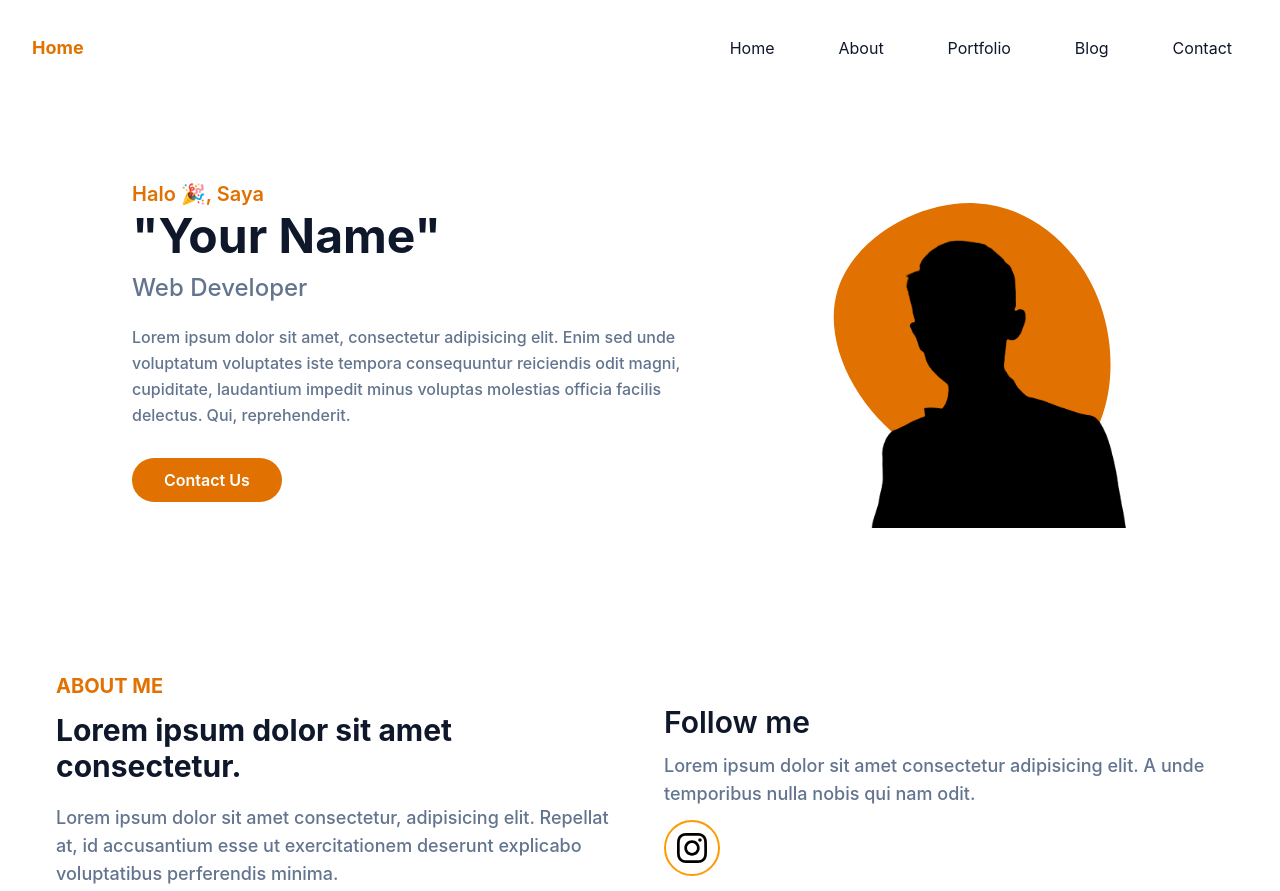
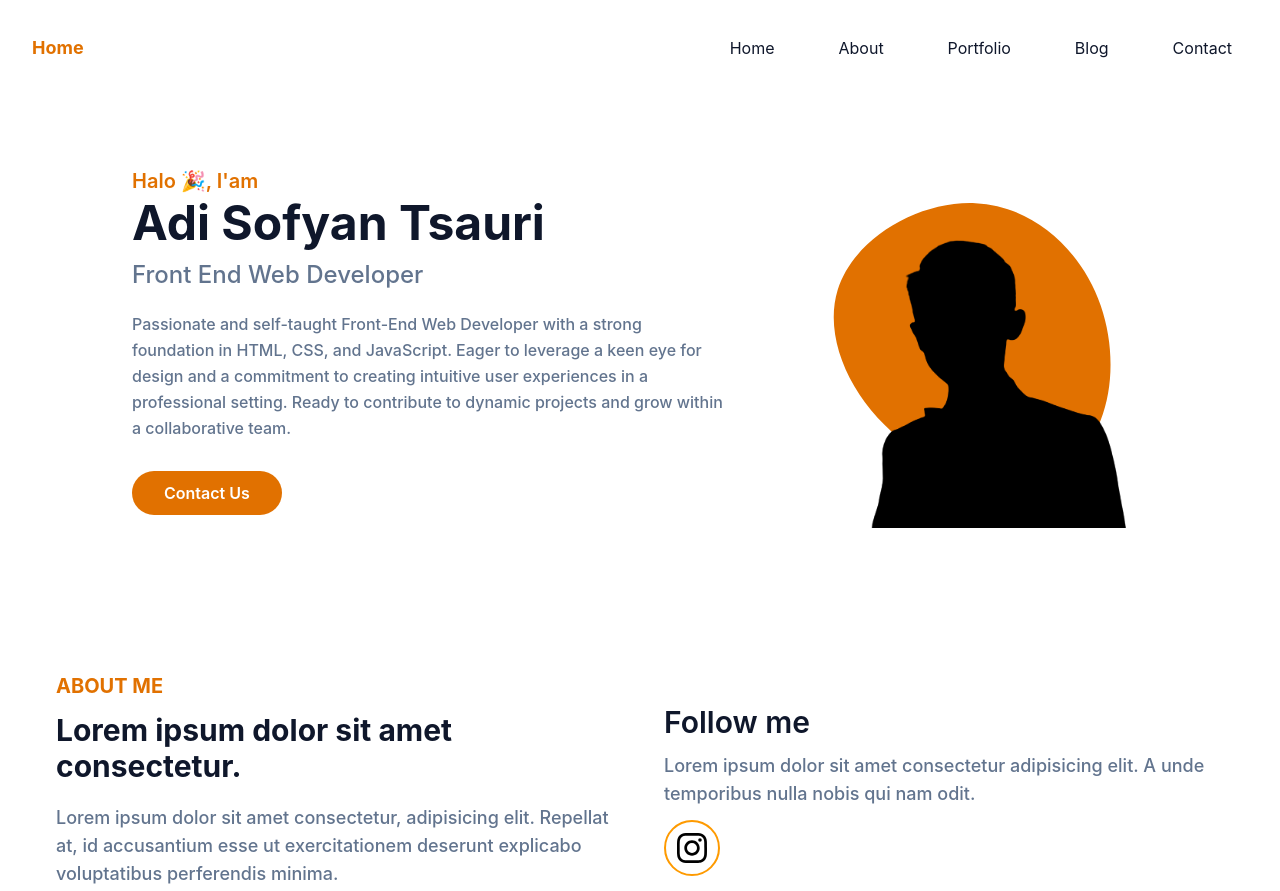
Before and after one commit to WiroCode/web-portfolio, a website: page index.html in a window 1280 px wide. Shown: the top 891 px of the page. Drawn offline with Linux system fonts and the light colour scheme.

Commit message:
Update index.html

```diff
--- a/index.html
+++ b/index.html
@@ -90,21 +90,18 @@
         <div class="flex flex-wrap justify-center gap-10">
           <div class="self-center px-6 lg:w-1/2">
             <h1 class="text-base font-semibold text-primary md:text-xl">
-              Halo 🎉, Saya
+              Halo 🎉, I'am
               <span
                 class="block mb-3 font-bold text-dark text-4xl mt-1 lg:text-5xl"
               >
-                "Your Name"</span
+                Adi Sofyan Tsauri</span
               >
             </h1>
             <h2 class="font-medium text-slate-500 text-lg mb-5 lg:text-2xl">
-              Web Developer
+              Front End Web Developer
             </h2>
             <p class="font-medium text-slate-500 mb-10 leading-relaxed">
-              Lorem ipsum dolor sit amet, consectetur adipisicing elit. Enim sed
-              unde voluptatum voluptates iste tempora consequuntur reiciendis
-              odit magni, cupiditate, laudantium impedit minus voluptas
-              molestias officia facilis delectus. Qui, reprehenderit.
+              Passionate and self-taught Front-End Web Developer with a strong foundation in HTML, CSS, and JavaScript. Eager to leverage a keen eye for design and a commitment to creating intuitive user experiences in a professional setting. Ready to contribute to dynamic projects and grow within a collaborative team.
             </p>
             <a
               href=""
```
